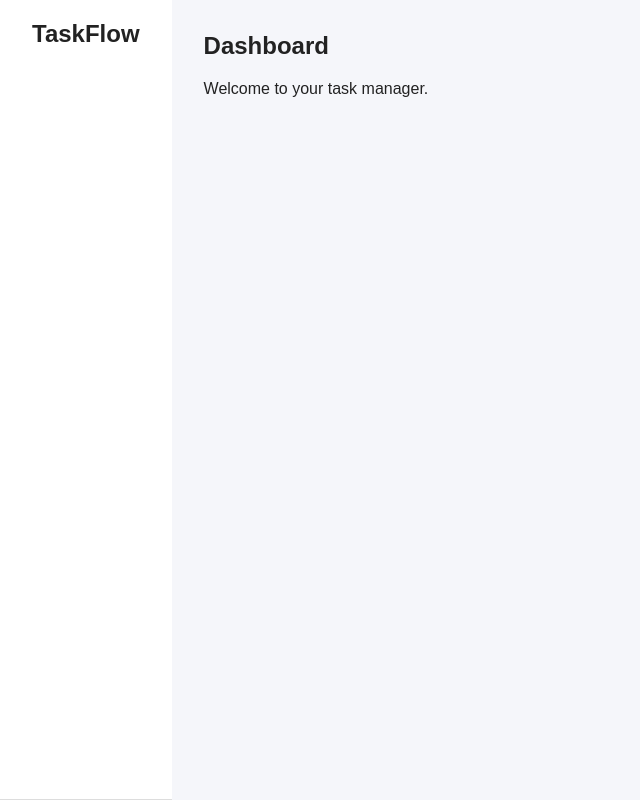
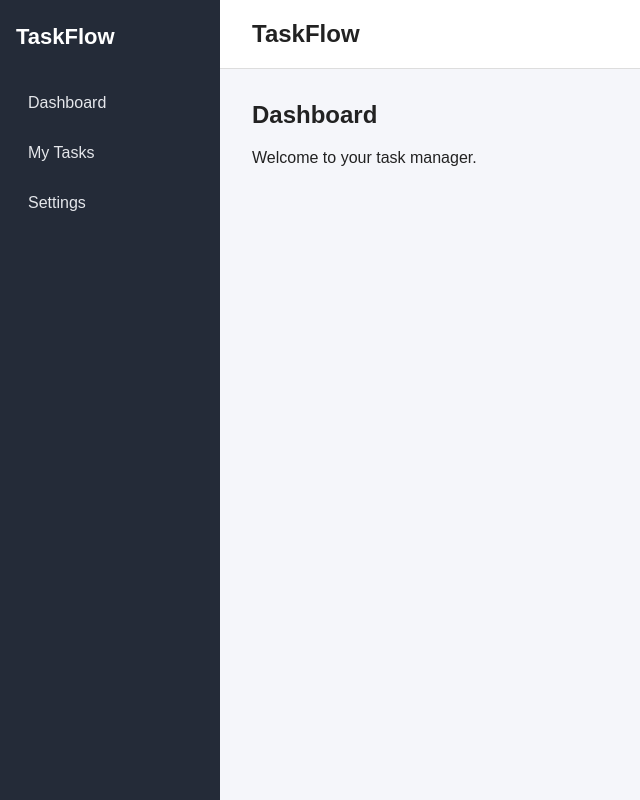
Before and after one commit to FrostByte11000/task-management-app, a React (Vite) app in the folder frontend/: page / in a window 1280 px wide. Shown: the whole page, without its empty margins (0-640 px from the left). Built offline with nearby package versions, Linux system fonts and the light colour scheme.

Commit message:
updated App Function, and styling

```diff
--- a/frontend/src/App.tsx
+++ b/frontend/src/App.tsx
@@ -4,9 +4,15 @@ import reactLogo from './assets/react.svg'
 import viteLogo from './assets/vite.svg'
 
 
+
+import Sidebar from './components/Sidebar'
+
 function App() {
   return (
     <div className="app">
+      <Sidebar />
+
+      <div className="main-area">
         <header className="app-header">
           <h1>TaskFlow</h1>
         </header>
@@ -16,6 +22,7 @@ function App() {
           <p>Welcome to your task manager.</p>
         </main>
       </div>
+    </div>
   )
 }
 
--- a/frontend/src/index.css
+++ b/frontend/src/index.css
@@ -70,3 +70,9 @@ body {
 .app-header {
   border-bottom: 1px solid #ddd;
 }
+
+
+.main-area {
+  flex: 1;
+  min-width: 0;
+}
```
Lines whose indentation alone changed are shown as unchanged.
